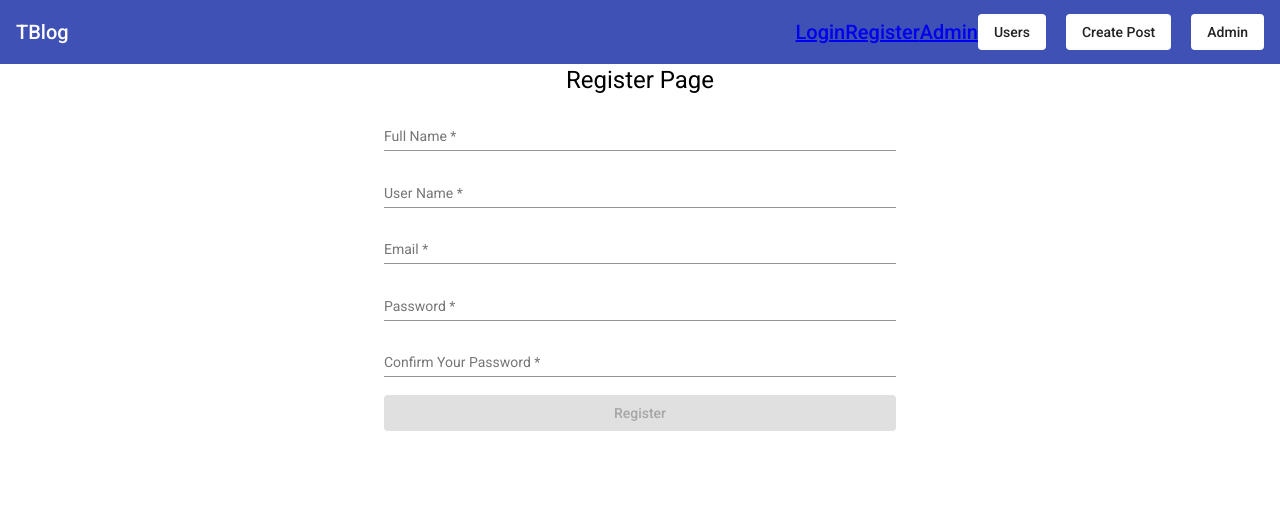
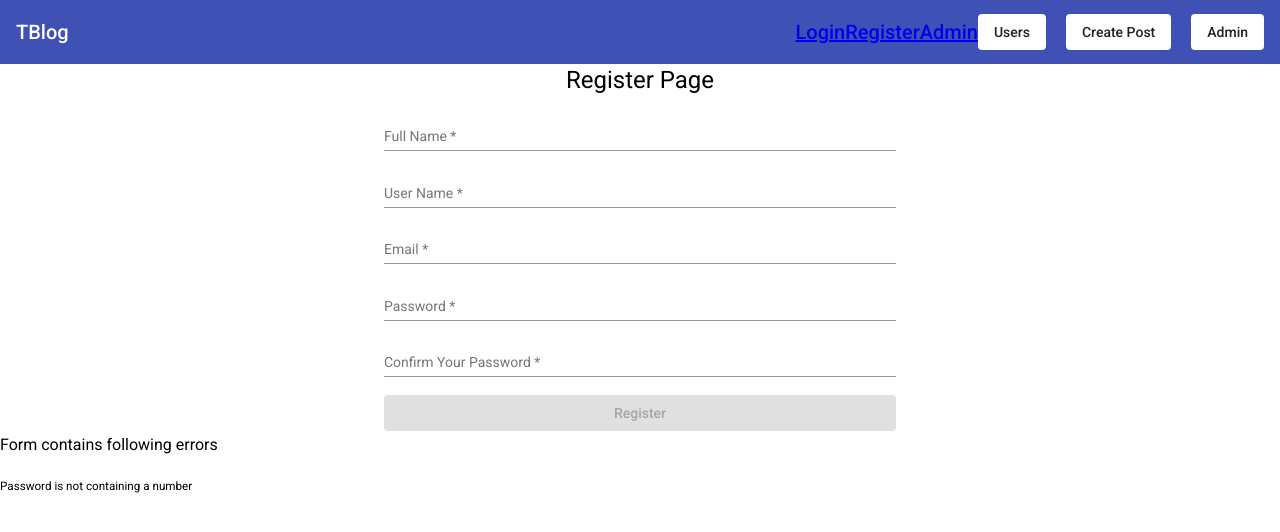
Before and after one commit to thutasann/angular-blog, an Angular app: page /register in a window 1280 px wide. Shown: the top 532 px of the page. Built offline with nearby package versions, Linux system fonts and the light colour scheme.

Commit message:
Custom Validators

```diff
--- a/src/app/components/register/register.component.html
+++ b/src/app/components/register/register.component.html
@@ -66,7 +66,7 @@
                 type="password"
             />
             <mat-hint
-                *ngIf="registerForm.controls['passwordConfirm'].invalid && (registerForm.controls['passwordConfirm'].dirty || registerForm.controls['passwordConfirm'].touched)"
+                *ngIf="registerForm.hasError('passwordsNotMatching') && (registerForm.controls['passwordConfirm'].dirty || registerForm.controls['passwordConfirm'].touched)"
             >
                 You need to confirm the password!
             </mat-hint>
@@ -85,3 +85,8 @@
 
     </div>
 </form>
+
+
+<h3 *ngIf="registerForm.invalid">Form contains following errors</h3>
+<small *ngIf="registerForm.get('password')?.getError('passwordInvalid')">Password is not containing a number</small> <br>
+<small *ngIf="registerForm.hasError('passwordsNotMatching')">Passwords not matching</small>
--- a/src/app/components/register/register.component.ts
+++ b/src/app/components/register/register.component.ts
@@ -1,8 +1,37 @@
 import { Component, OnInit } from '@angular/core';
-import { FormBuilder, FormGroup, Validators } from '@angular/forms';
+import { AbstractControl, FormBuilder, FormGroup, ValidationErrors, Validators } from '@angular/forms';
 import { Router } from '@angular/router';
 import { map } from 'rxjs';
 import { AuthenticationService } from 'src/app/services/authentication.service';
+
+
+class CustomValidators{
+  static passwordContainsNumber(control: AbstractControl): ValidationErrors | any{
+    const regex= /\d/;
+    if(regex.test(control.value) && control.value !== null){
+      return false;
+    }
+    else{
+      return {
+        passwordInvalid: true
+      }
+    }
+  }
+
+  static passwordMatches(control: AbstractControl): ValidationErrors | any{
+    const password = control.get('password')?.value;
+    const passwordConfirm = control.get('passwordConfirm')?.value;
+
+    if((password === passwordConfirm) && (password !== null && passwordConfirm !== null)){
+      return null;
+    }else{
+      return {
+        passwordsNotMatching: true
+      }
+    }
+  }
+}
+
 
 @Component({
   selector: 'app-register',
@@ -34,7 +63,7 @@
         null, [
           Validators.required,
           Validators.minLength(3),
-          // CustomValidators.passwordContainsNumber
+          CustomValidators.passwordContainsNumber
         ]
       ],
       passwordConfirm: [
@@ -43,7 +72,7 @@
         ]
       ]
     }, {
-      // Validators: CustomValidators.passwordMatches
+      Validators: CustomValidators.passwordMatches
     })
   }
 
```
